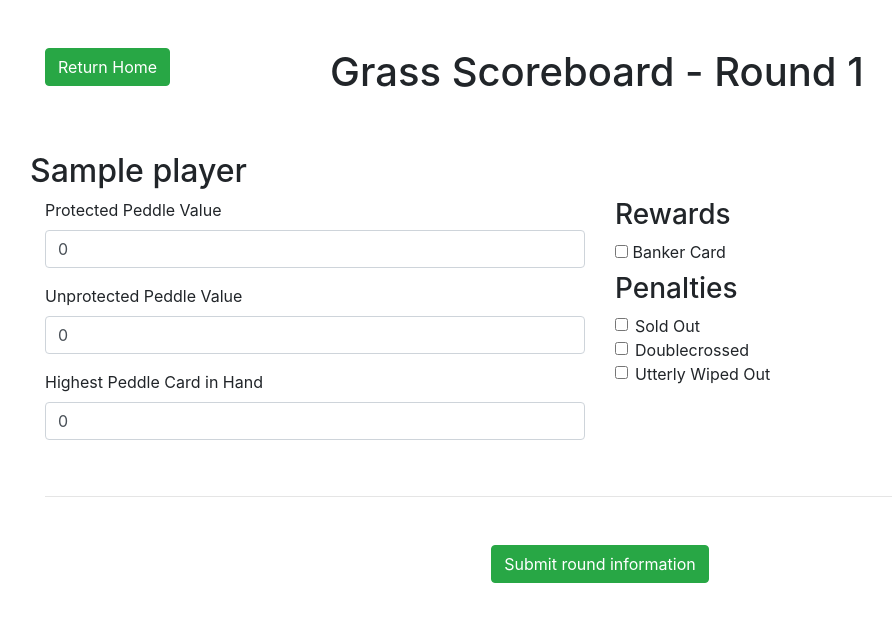
After one commit to DylFeeney/grass_calculator, a Flask app: page /round-entry in a window 1280 px wide. The commit adds this page. Shown: the top 622 px of the page, without its empty margins (40-932 px from the left). Run offline with Flask 3, Linux system fonts and the light colour scheme; a database or web service that is not in the repository returns one stand-in record (values such as "Sample title"); some libraries are stand-ins or nearby versions.

Commit message:
Started working on entering the round information for the players. Created the Round python file, html file and added a new button to the index page to get this entry page.

```diff
--- a/app/app.py
+++ b/app/app.py
@@ -1,9 +1,11 @@
 from flask import Flask, render_template
 
 from players import players
+from round import round_entry
 
 app = Flask(__name__)
 app.register_blueprint(players)
+app.register_blueprint(round_entry)
 
 @app.route("/")
 def hello_world():
--- /dev/null
+++ b/app/round.py
@@ -0,0 +1,14 @@
+from flask import request, render_template, Blueprint
+from mongo import Mongo
+
+round_entry = Blueprint('round_entry', __name__, template_folder='templates')
+
+@round_entry.route('/round-entry', methods=['POST', 'GET'])
+def round_entry_page():
+    client = Mongo()
+    round_number = client.retrieve_round_number("game_1")
+    if request.method == 'POST':
+        print("POST")
+
+    player_list = client.list_players("game_1", "players")
+    return render_template('round.html', round=round_number, player_names=player_list, number_of_players=len(player_list))
--- /dev/null
+++ b/app/templates/round.html
@@ -0,0 +1,84 @@
+<!DOCTYPE html>
+<html lang="en">
+<head>
+    <meta charset="UTF-8">
+    <title>Grass - Enter round information</title>
+    <link rel="stylesheet" href="static/bootstrap/css/bootstrap.min.css">
+</head>
+<body>
+    <div class="container">
+        <div class="row mt-5">
+            <div class="col-sm-3">
+                <a href="http://localhost:8080">
+                    <button type="button" class="btn btn-success">Return Home</button>
+                </a>
+            </div>
+            <div class="col-sm-9">
+                <p class="h1">
+                    Grass Scoreboard - Round {{round}}
+                </p>
+            </div>
+        </div>
+        <div class="row mt-5">
+            <div class="col">
+                <form class="bp-5" action="http://localhost:8080/round-entry" method="POST" id="form">
+                    {% for i in range (0, number_of_players) %}
+                        <div class="row">
+                            <h2>{{ player_names[i] }}</h2>
+                        </div>
+                        <div class="row">
+                            <input type="hidden" id="user_name" name="user_name" value="{{ player_names[i] }}">
+                            <div class="col">
+                                <div class="form-group">
+                                    <label for="protected_peddle">Protected Peddle Value</label>
+                                    <input type="number" min="0" value="0" class="form-control" id="protected_peddle" name="protected_peddle">
+                                </div>
+
+                                <div class="form-group">
+                                    <label for="unprotected_peddle">Unprotected Peddle Value</label>
+                                    <input type="number" min="0" value="0" class="form-control" id="unprotected_peddle" name="unprotected_peddle">
+                                </div>
+
+                                <div class="form-group">
+                                    <label for="highest_peddle_in_hand">Highest Peddle Card in Hand</label>
+                                    <input type="number" min="0" value="0" class="form-control" id="highest_peddle_in_hand" name="highest_peddle_in_hand">
+                                </div>
+                                <br>
+                            </div>
+                            <div class="col">
+                                <h3>Rewards</h3>
+                                <input type="hidden" id="has_banker" name="has_banker" value="0">
+                                <input type="checkbox" id="has_banker" name="has_banker" value="1">
+                                <label for="has_banker">Banker Card</label>
+                                <br>
+
+                                <h3>Penalties</h3>
+                                <div class="form-check">
+                                    <input type="hidden" id="has_sold_out1" name="has_sold_out" value="0">
+                                    <input class="form-check-input" type="checkbox" id="has_sold_out1" name="has_sold_out" value="1">
+                                    <label class="form-check-label" for="has_sold_out1">Sold Out</label>
+                                </div>
+                                <div class="form-check">
+                                    <input type="hidden" id="has_double_crossed" name="has_double_crossed" value="0">
+                                    <input class="form-check-input" type="checkbox" id="has_double_crossed" name="has_double_crossed" value="1">
+                                    <label class="form-check-label" for="has_double_crossed">Doublecrossed</label>
+                                </div>
+                                <div class="form-check">
+                                    <input type="hidden" id="has_utterly_wiped_out" name="has_utterly_wiped_out" value="0">
+                                    <input class="form-check-input" type="checkbox" id="has_utterly_wiped_out" name="has_utterly_wiped_out" value="1">
+                                    <label class="form-check-label" for="has_utterly_wiped_out">Utterly Wiped Out</label>
+                                </div>
+                            </div>
+                        </div>
+                        <hr/>
+                    {%  endfor %}
+                    <br>
+                    <div class="row justify-content-md-center mt-2 mb-2">
+                        <button type="submit" class="btn btn-success" value="Submit">Submit round information</button>
+                    </div>
+                </form>
+            </div>
+        </div>
+    </div>
+</body>
+</html>
```
Also changed, not shown: app/templates/index.html (+7 -2 lines).
